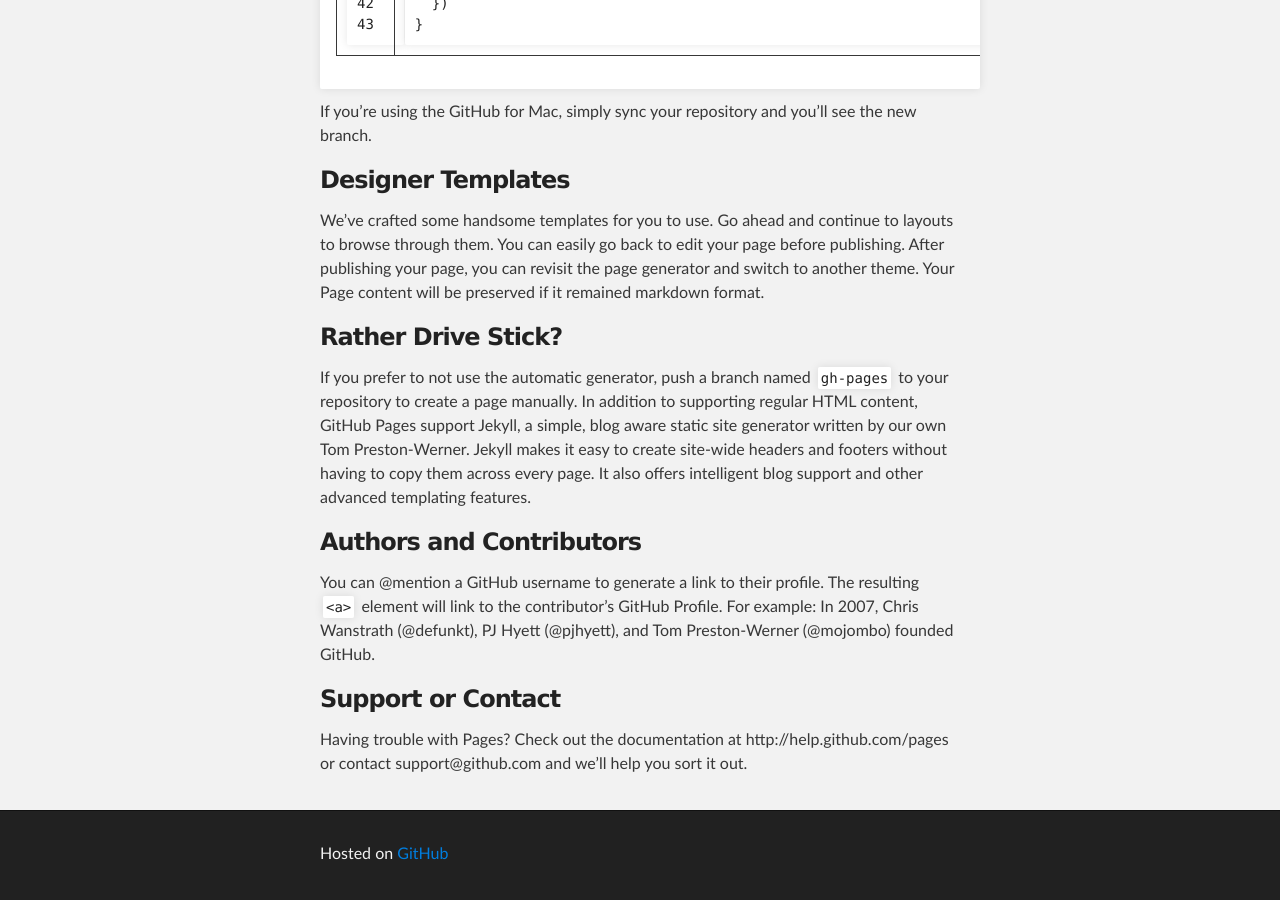
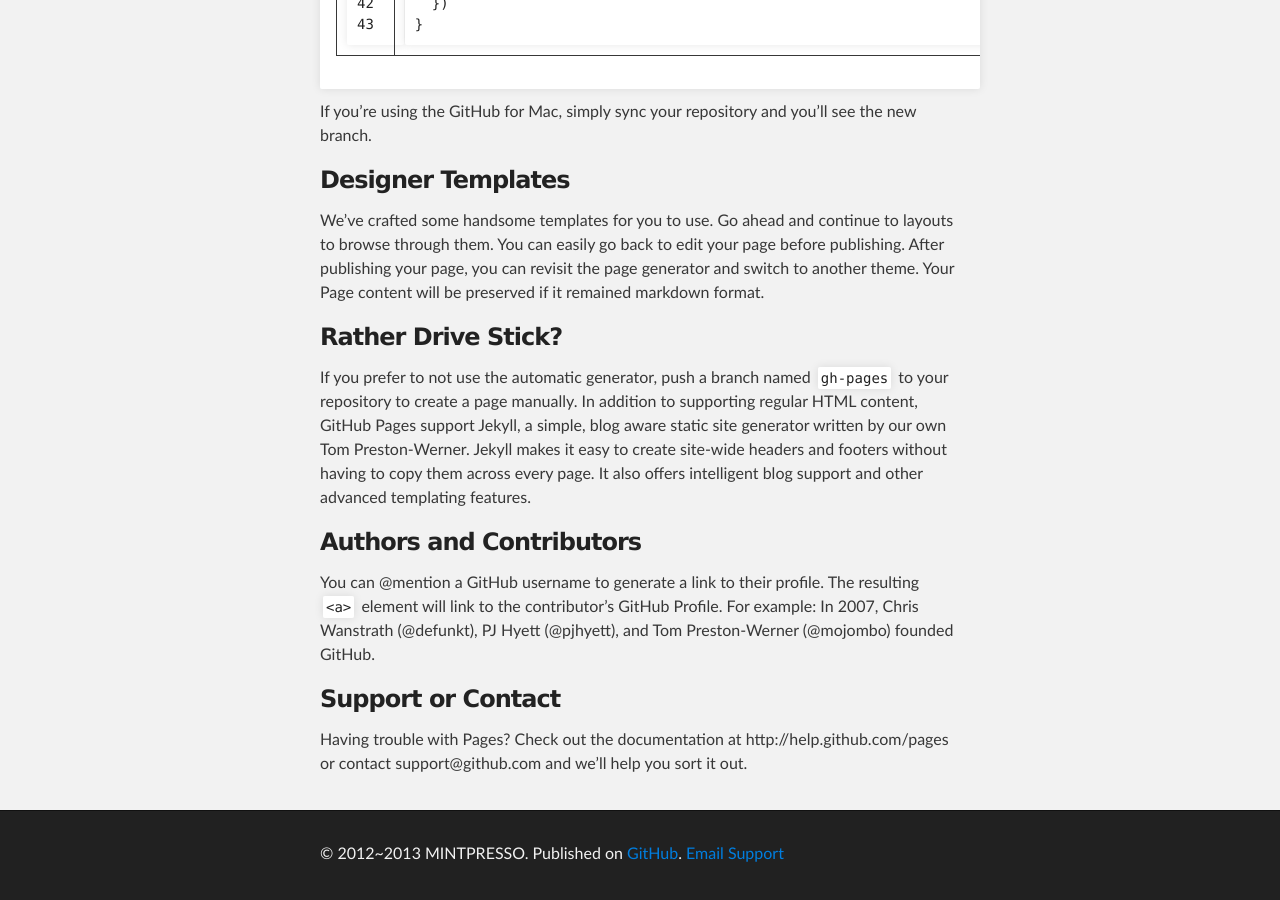
Before and after one commit to mintpresso/developer.mintpresso.com, a Jekyll site: the page built from index.md, in a window 1280 px wide and 900 px high, scrolled down 1385 px. Built offline with Jekyll 4.4.1, drawn with Linux system fonts in a browser that asks for light colours.

Commit message:
Edit footer

```diff
--- a/_includes/footer.html
+++ b/_includes/footer.html
@@ -1,6 +1,6 @@
   <div id="footer_wrap" class="outer">
     <footer class="inner">
-      <p>Hosted on <a href="https://github.com/mintpresso/mintpresso.github.io">GitHub</a></p>
+      <p>© 2012~2013 MINTPRESSO. Published on <a href="https://github.com/mintpresso/mintpresso.github.io">GitHub</a>. <a href="mailto:support@mintpresso.com">Email Support</a></p>
     </footer>
   </div>
   </body>
```
